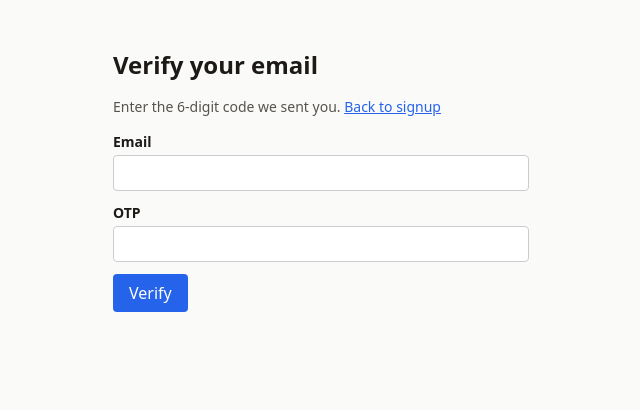
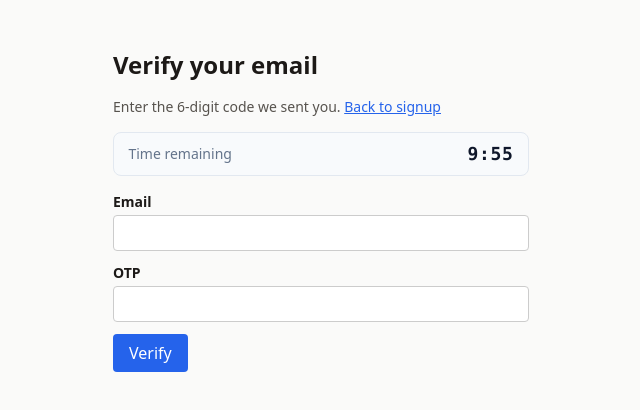
Before and after one commit to Sonali335/food-delivery-project, a React app in the folder frontend/: page /verify-otp in a window 1280 px wide. Shown: the top 410 px of the page, without its empty margins (319-959 px from the left). Built offline with nearby package versions, Linux system fonts and the light colour scheme; the HTML template or start-up script is replaced by a standard one.

Commit message:
Added timer for verification using OTP

```diff
--- /dev/null
+++ b/frontend/src/components/OtpCountdown.jsx
@@ -0,0 +1,68 @@
+import { useEffect, useMemo, useState } from "react";
+import { Link } from "react-router-dom";
+import styles from "./OtpCountdown.module.css";
+
+function formatRemaining(ms) {
+  if (!Number.isFinite(ms) || ms < 0) return "0:00";
+  const totalSec = Math.floor(ms / 1000);
+  const m = Math.floor(totalSec / 60);
+  const s = totalSec % 60;
+  return `${m}:${String(s).padStart(2, "0")}`;
+}
+
+/**
+ * @param {object} props
+ * @param {string} [props.expiresAt] ISO 8601 end time for the OTP
+ * @param {string} [props.requestNewTo] react-router path for a new code
+ * @param {string} [props.requestNewLabel]
+ */
+function OtpCountdown({ expiresAt, requestNewTo, requestNewLabel }) {
+  const endMs = useMemo(() => {
+    if (!expiresAt || typeof expiresAt !== "string") return null;
+    const t = Date.parse(expiresAt);
+    return Number.isFinite(t) ? t : null;
+  }, [expiresAt]);
+
+  const [now, setNow] = useState(() => Date.now());
+
+  useEffect(() => {
+    if (endMs == null) return undefined;
+    const id = setInterval(() => setNow(Date.now()), 1000);
+    return () => clearInterval(id);
+  }, [endMs]);
+
+  if (endMs == null) {
+    return null;
+  }
+
+  const remaining = Math.max(0, endMs - now);
+  const urgent = remaining > 0 && remaining <= 60 * 1000;
+  const expired = remaining <= 0;
+
+  if (expired) {
+    return (
+      <div className={`${styles.wrap} ${styles.expired}`} role="status">
+        <p className={styles.expiredText}>This code has expired.</p>
+        {requestNewTo ? (
+          <p className={styles.expiredHint}>
+            <Link to={requestNewTo}>{requestNewLabel || "Get a new code"}</Link>
+          </p>
+        ) : null}
+      </div>
+    );
+  }
+
+  return (
+    <div
+      className={`${styles.wrap} ${urgent ? styles.urgent : ""}`}
+      role="timer"
+      aria-live="polite"
+      aria-atomic="true"
+    >
+      <span className={styles.label}>Time remaining</span>
+      <span className={styles.value}>{formatRemaining(remaining)}</span>
+    </div>
+  );
+}
+
+export default OtpCountdown;
--- /dev/null
+++ b/frontend/src/components/OtpCountdown.module.css
@@ -0,0 +1,58 @@
+.wrap {
+  display: flex;
+  align-items: center;
+  justify-content: space-between;
+  gap: 0.75rem;
+  margin: 0 0 1rem 0;
+  padding: 0.65rem 0.9rem;
+  border-radius: 8px;
+  background: #f8fafc;
+  border: 1px solid #e2e8f0;
+  font-size: 0.875rem;
+}
+
+.label {
+  color: #64748b;
+  font-weight: 500;
+}
+
+.value {
+  font-variant-numeric: tabular-nums;
+  font-weight: 700;
+  font-size: 1.125rem;
+  letter-spacing: 0.04em;
+  color: #0f172a;
+  font-family: ui-monospace, SFMono-Regular, "Segoe UI Mono", Menlo, monospace;
+}
+
+.urgent {
+  border-color: #fecaca;
+  background: #fef2f2;
+}
+
+.urgent .value {
+  color: #b91c1c;
+}
+
+.expired {
+  flex-direction: column;
+  align-items: flex-start;
+  border-color: #fecaca;
+  background: #fef2f2;
+}
+
+.expiredText {
+  margin: 0;
+  font-weight: 600;
+  color: #b91c1c;
+  font-size: 0.875rem;
+}
+
+.expiredHint {
+  margin: 0.35rem 0 0 0;
+  font-size: 0.8125rem;
+}
+
+.expiredHint a {
+  color: #2563eb;
+}
--- /dev/null
+++ b/frontend/src/constants/otp.js
@@ -0,0 +1,10 @@
+/** Must match backend OTP_EXPIRY_MINUTES (10) — used when API did not pass otpExpiresAt. */
+export const OTP_VALIDITY_MS = 10 * 60 * 1000;
+
+export function resolveOtpExpiresAt(isoFromServer) {
+  if (typeof isoFromServer === "string" && isoFromServer.trim()) {
+    const t = Date.parse(isoFromServer);
+    if (Number.isFinite(t)) return isoFromServer;
+  }
+  return new Date(Date.now() + OTP_VALIDITY_MS).toISOString();
+}
--- a/frontend/src/pages/ForgotPassword.jsx
+++ b/frontend/src/pages/ForgotPassword.jsx
@@ -1,22 +1,28 @@
 import { useState } from "react";
-import { Link } from "react-router-dom";
+import { Link, useNavigate } from "react-router-dom";
 import { requestPasswordReset } from "../api/auth";
 import Input from "../components/Input";
 import Button from "../components/Button";
 import styles from "./pages.module.css";
 
 function ForgotPassword() {
+  const navigate = useNavigate();
   const [email, setEmail] = useState("");
   const [error, setError] = useState("");
   const [loading, setLoading] = useState(false);
   const [sent, setSent] = useState(false);
+  const [sentMeta, setSentMeta] = useState(null);
 
   const handleSubmit = async (event) => {
     if (event?.preventDefault) event.preventDefault();
     setError("");
     setLoading(true);
     try {
-      await requestPasswordReset({ email });
+      const data = await requestPasswordReset({ email });
+      setSentMeta({
+        email: email.trim(),
+        otpExpiresAt: data.otpExpiresAt ?? null,
+      });
       setSent(true);
     } catch (err) {
       setError(err.message || "Something went wrong");
@@ -34,9 +40,20 @@ function ForgotPassword() {
           minutes.
         </p>
         <p className={styles.hint}>
-          <Link to="/reset-password" state={{ email: email.trim() }}>
+          <button
+            type="button"
+            className={styles.linkButton}
+            onClick={() =>
+              navigate("/reset-password", {
+                state: {
+                  email: sentMeta?.email ?? email.trim(),
+                  otpExpiresAt: sentMeta?.otpExpiresAt ?? null,
+                },
+              })
+            }
+          >
             Enter reset code
-          </Link>{" "}
+          </button>{" "}
           · <Link to="/login">Back to log in</Link>
         </p>
       </div>
--- a/frontend/src/pages/OtpVerification.jsx
+++ b/frontend/src/pages/OtpVerification.jsx
@@ -1,8 +1,10 @@
-import { useState } from "react";
+import { useMemo, useState } from "react";
 import { Link, useNavigate, useLocation, useSearchParams } from "react-router-dom";
 import { verifyOtp } from "../api/auth";
+import { resolveOtpExpiresAt } from "../constants/otp";
 import Input from "../components/Input";
 import Button from "../components/Button";
+import OtpCountdown from "../components/OtpCountdown";
 import styles from "./pages.module.css";
 
 function initialEmail(locationState, queryEmail) {
@@ -26,9 +28,19 @@ function OtpVerification() {
   const [loading, setLoading] = useState(false);
   const [verified, setVerified] = useState(false);
 
+  const otpExpiresAt = useMemo(
+    () => resolveOtpExpiresAt(location.state?.otpExpiresAt),
+    [location.state?.otpExpiresAt]
+  );
+
   const handleSubmit = async (event) => {
     if (event?.preventDefault) event.preventDefault();
     setError("");
+    const end = Date.parse(otpExpiresAt);
+    if (Number.isFinite(end) && Date.now() > end) {
+      setError("This code has expired. Start again from sign up to receive a new code.");
+      return;
+    }
     setLoading(true);
     try {
       await verifyOtp({ email, otp });
@@ -63,6 +75,11 @@ function OtpVerification() {
         Enter the 6-digit code we sent you.{" "}
         <Link to="/">Back to signup</Link>
       </p>
+      <OtpCountdown
+        expiresAt={otpExpiresAt}
+        requestNewTo="/"
+        requestNewLabel="Back to sign up"
+      />
       <form onSubmit={handleSubmit}>
         <button type="submit" className={styles.srSubmit} aria-hidden tabIndex={-1}>
           Submit
--- a/frontend/src/pages/ResetPassword.jsx
+++ b/frontend/src/pages/ResetPassword.jsx
@@ -4,6 +4,7 @@ import { resetPasswordWithOtp } from "../api/auth";
 import { getPasswordPolicyMessage } from "../utils/passwordPolicy";
 import Input from "../components/Input";
 import Button from "../components/Button";
+import OtpCountdown from "../components/OtpCountdown";
 import styles from "./pages.module.css";
 
 function initialEmail(locationState) {
@@ -24,9 +25,21 @@ function ResetPassword() {
   const [error, setError] = useState("");
   const [loading, setLoading] = useState(false);
 
+  const rawOtpExpiry = location.state?.otpExpiresAt;
+  const showLiveTimer =
+    typeof rawOtpExpiry === "string" && Number.isFinite(Date.parse(rawOtpExpiry));
+
   const handleSubmit = async (event) => {
     if (event?.preventDefault) event.preventDefault();
     setError("");
+
+    if (showLiveTimer) {
+      const end = Date.parse(rawOtpExpiry);
+      if (Number.isFinite(end) && Date.now() > end) {
+        setError("This code has expired. Request a new code from forgot password.");
+        return;
+      }
+    }
 
     if (newPassword !== confirmPassword) {
       setError("Passwords do not match");
@@ -58,6 +71,17 @@ function ResetPassword() {
         symbol).{" "}
         <Link to="/forgot-password">Request a new code</Link> · <Link to="/login">Log in</Link>
       </p>
+      {showLiveTimer ? (
+        <OtpCountdown
+          expiresAt={rawOtpExpiry}
+          requestNewTo="/forgot-password"
+          requestNewLabel="Request a new code"
+        />
+      ) : (
+        <p className={styles.hint}>
+          If you received a reset email, use the code within 10 minutes of when it was sent.
+        </p>
+      )}
       <form onSubmit={handleSubmit}>
         <button type="submit" className={styles.srSubmit} aria-hidden tabIndex={-1}>
           Submit
--- a/frontend/src/pages/Signup.jsx
+++ b/frontend/src/pages/Signup.jsx
@@ -38,8 +38,10 @@ function Signup() {
     }
     setLoading(true);
     try {
-      await signup({ email, password, role });
-      navigate("/verify-otp", { state: { email } });
+      const data = await signup({ email, password, role });
+      navigate("/verify-otp", {
+        state: { email, otpExpiresAt: data.otpExpiresAt ?? null },
+      });
     } catch (err) {
       setError(err.message || "Signup failed");
     } finally {
--- a/frontend/src/pages/pages.module.css
+++ b/frontend/src/pages/pages.module.css
@@ -29,6 +29,23 @@
 
 .hint a {
   color: #2563eb;
+}
+
+.linkButton {
+  background: none;
+  border: none;
+  padding: 0;
+  margin: 0;
+  font: inherit;
+  font-size: inherit;
+  color: #2563eb;
+  cursor: pointer;
+  text-decoration: underline;
+  text-underline-offset: 2px;
+}
+
+.linkButton:hover {
+  color: #1d4ed8;
 }
 
 .cardGrid {
```
Also changed, not shown: 1 other file (tests, documents, lock files or other folders).
